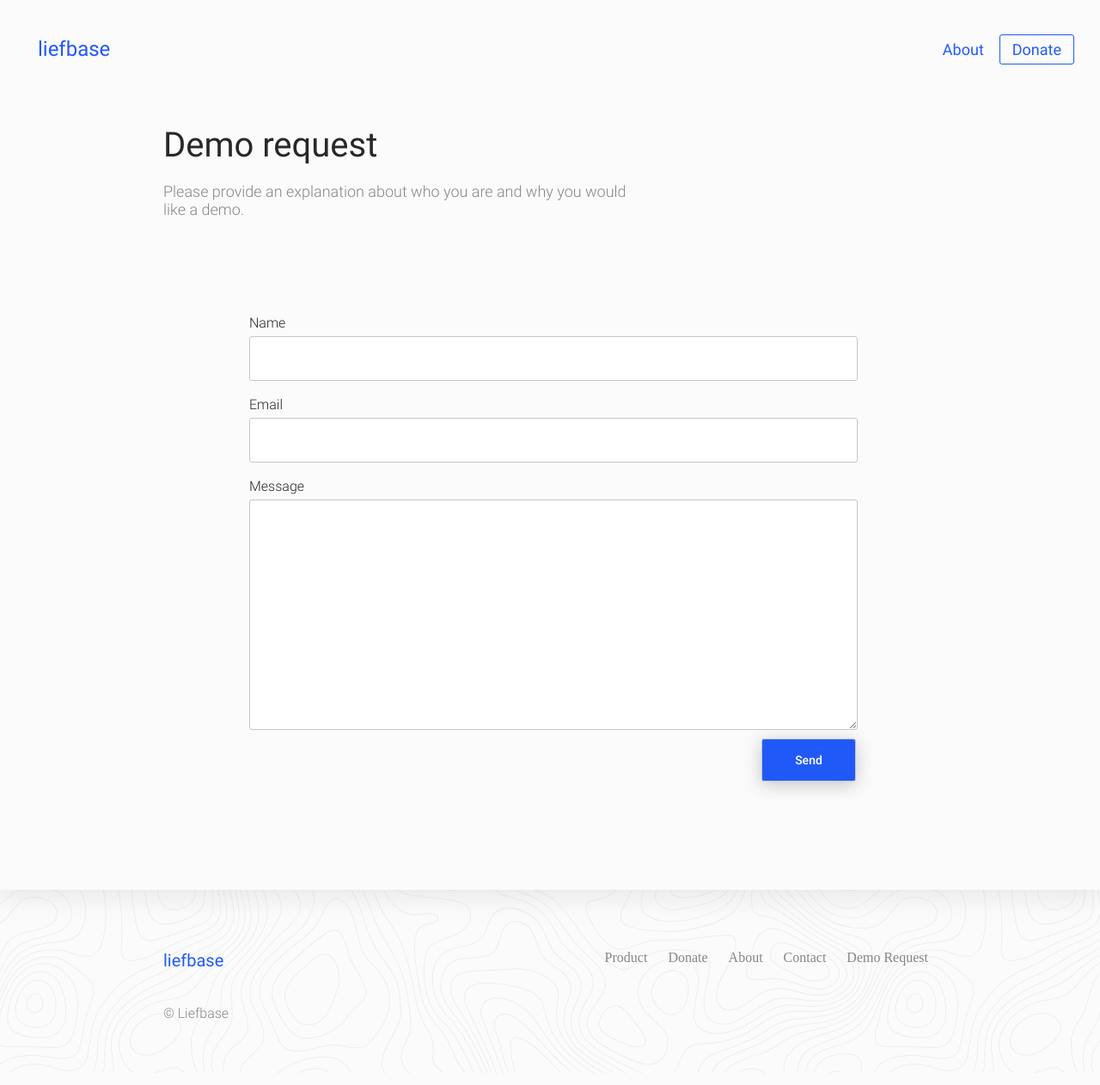
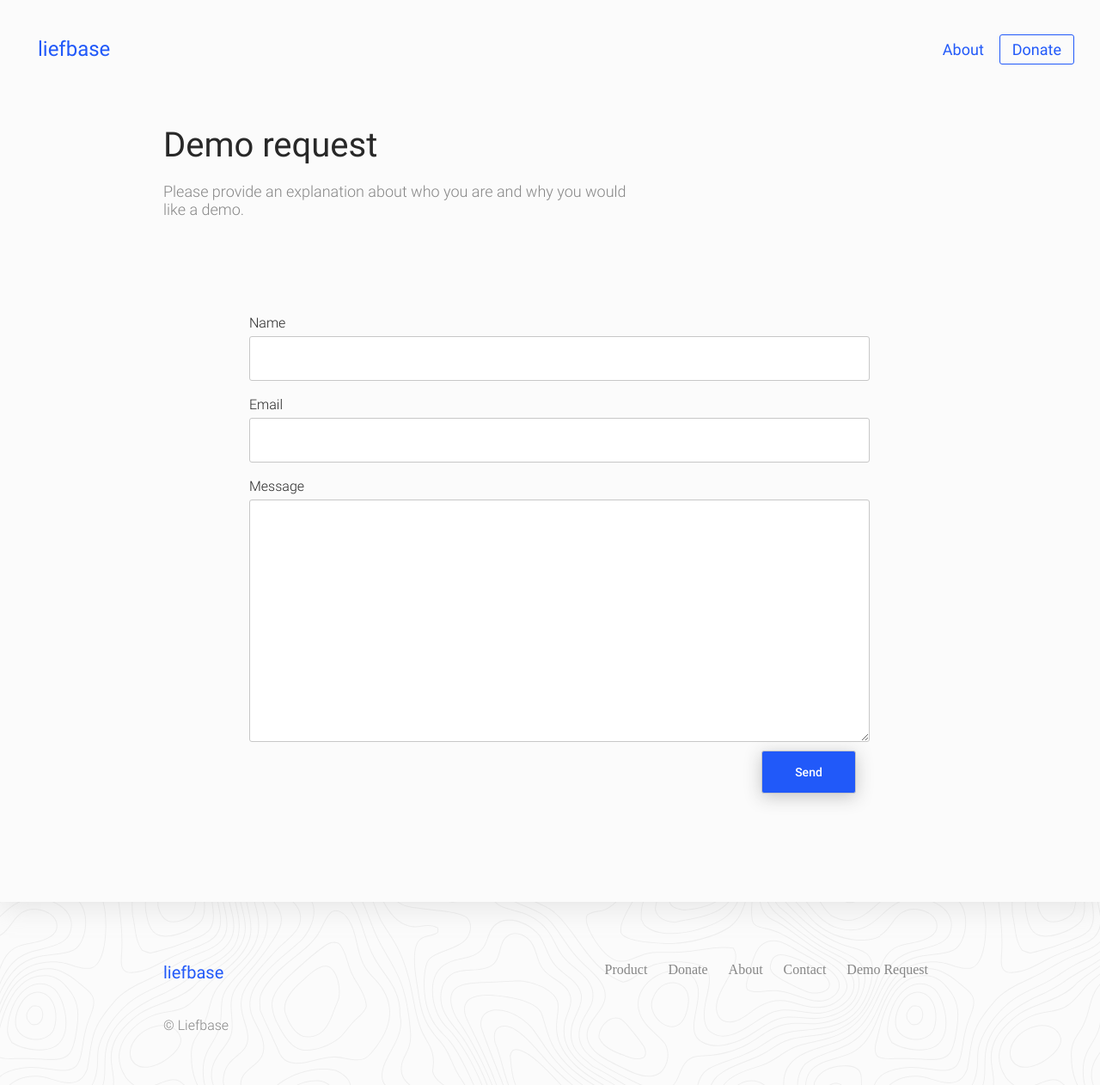
Before and after one commit to ProgrammingJoe/Liefbase-Static-Site, a Flask app: page /contact/1 in a window 1280 px wide. Shown: the whole page at 86% size. Run offline with Flask 2, Linux system fonts and the light colour scheme; some libraries are stand-ins or nearby versions.

Commit message:
form field updates

```diff
--- a/static_site/static/css/fonts.css
+++ b/static_site/static/css/fonts.css
@@ -154,6 +154,16 @@ label {
   font-size: 16px;
 }
 
+input {
+	font-family: 'roboto-light';
+	font-size: 18px;
+}
+
+textarea {
+	font-family: 'roboto-light';
+	font-size: 18px;
+}
+
 @media only screen and (min-width : 902px) {
 
 }
--- a/static_site/static/css/main.css
+++ b/static_site/static/css/main.css
@@ -24,10 +24,10 @@ textarea {
   outline: none;
 }
 input {
-  padding: 0 3px;
+  padding: 0 10px;
 }
 textarea {
-  padding: 3px;
+  padding: 10px;
 }
 input:hover,
 textarea:hover {
```
